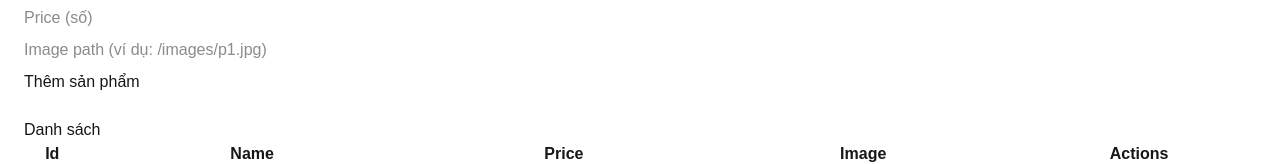
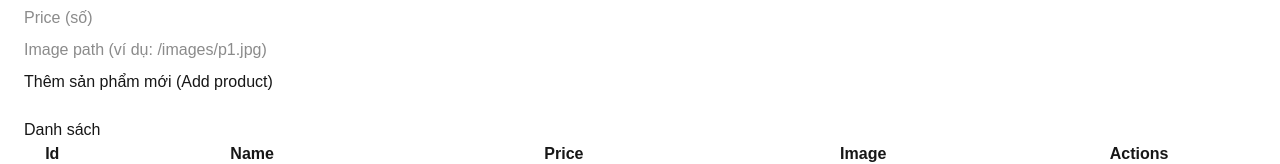
Before and after one commit to HienE27/product-management, a Next.js app: page /products in a window 1280 px wide. Shown: the part 146-310 px from the top of the page. Built offline with nearby package versions, Linux system fonts and the light colour scheme.

Commit message:
A: đổi text nút submit

```diff
--- a/src/app/products/page.tsx
+++ b/src/app/products/page.tsx
@@ -207,7 +207,7 @@ export default function ProductsPage() {
           <div style={{ display: 'flex', gap: 8 }}>
             {/* Dòng này sẽ dùng tạo CONFLICT 2 */}
             <button type="submit">
-              {editingId === null ? 'Thêm sản phẩm' : 'Lưu thay đổi'}
+                {editingId === null ? 'Thêm sản phẩm mới (Add product)' : 'Cập nhật sản phẩm(Save changes)'}
             </button>
             {editingId !== null && (
               <button type="button" onClick={resetForm}>
```
